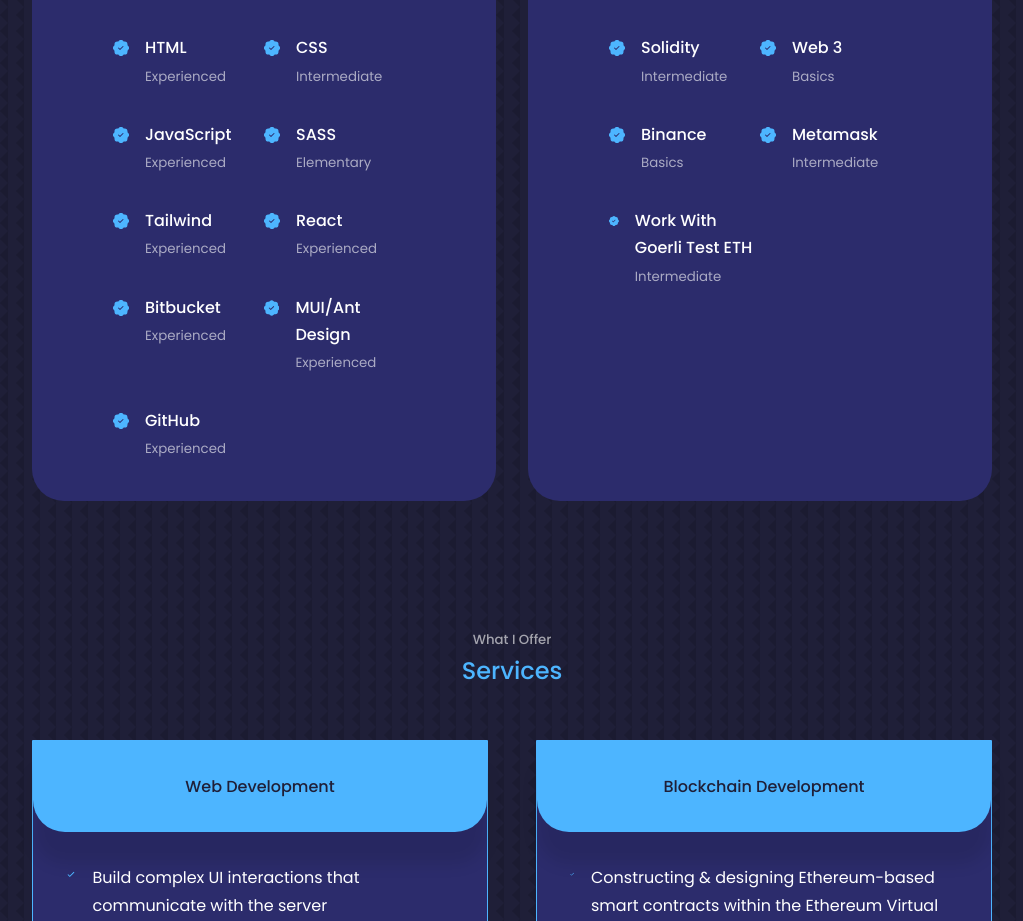
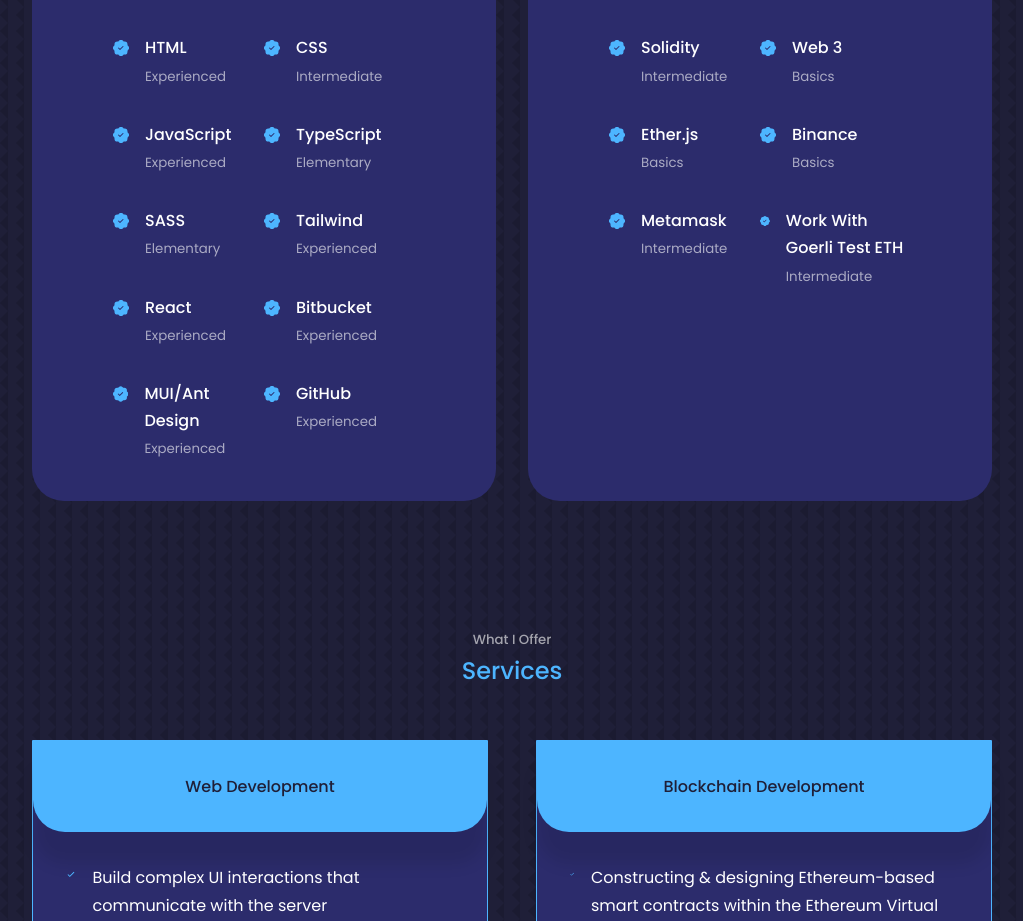
Before and after one commit to kholturaev2001/portfolio-web, a React (Create React App) app: page / in a window 1280 px wide. Shown: the part 1961-2882 px from the top of the page, without its empty margins (128-1151 px from the left). Built offline with nearby package versions, Linux system fonts and the light colour scheme.

Commit message:
add some experience

```diff
--- a/src/components/Experience/Experience.jsx
+++ b/src/components/Experience/Experience.jsx
@@ -34,6 +34,14 @@
                 {" "}
                 <h4>JavaScript</h4>
                 <small className="text-light">Experienced</small>
+              </div>
+            </article>
+            <article className="experience_details">
+              <BsPatchCheckFill className="experience_details-icon" />
+              <div>
+                {" "}
+                <h4>TypeScript</h4>
+                <small className="text-light">Elementary</small>
               </div>
             </article>
             <article className="experience_details">
@@ -112,6 +120,14 @@
               <BsPatchCheckFill className="experience_details-icon" />
               <div>
                 {" "}
+                <h4>Ether.js</h4>
+                <small className="text-light">Basics</small>
+              </div>
+            </article>
+            <article className="experience_details">
+              <BsPatchCheckFill className="experience_details-icon" />
+              <div>
+                {" "}
                 <h4>Binance</h4>
                 <small className="text-light">Basics</small>
               </div>
```
Also changed, not shown: src/components/Contacts/Contacts.jsx (line endings or trailing spaces).
